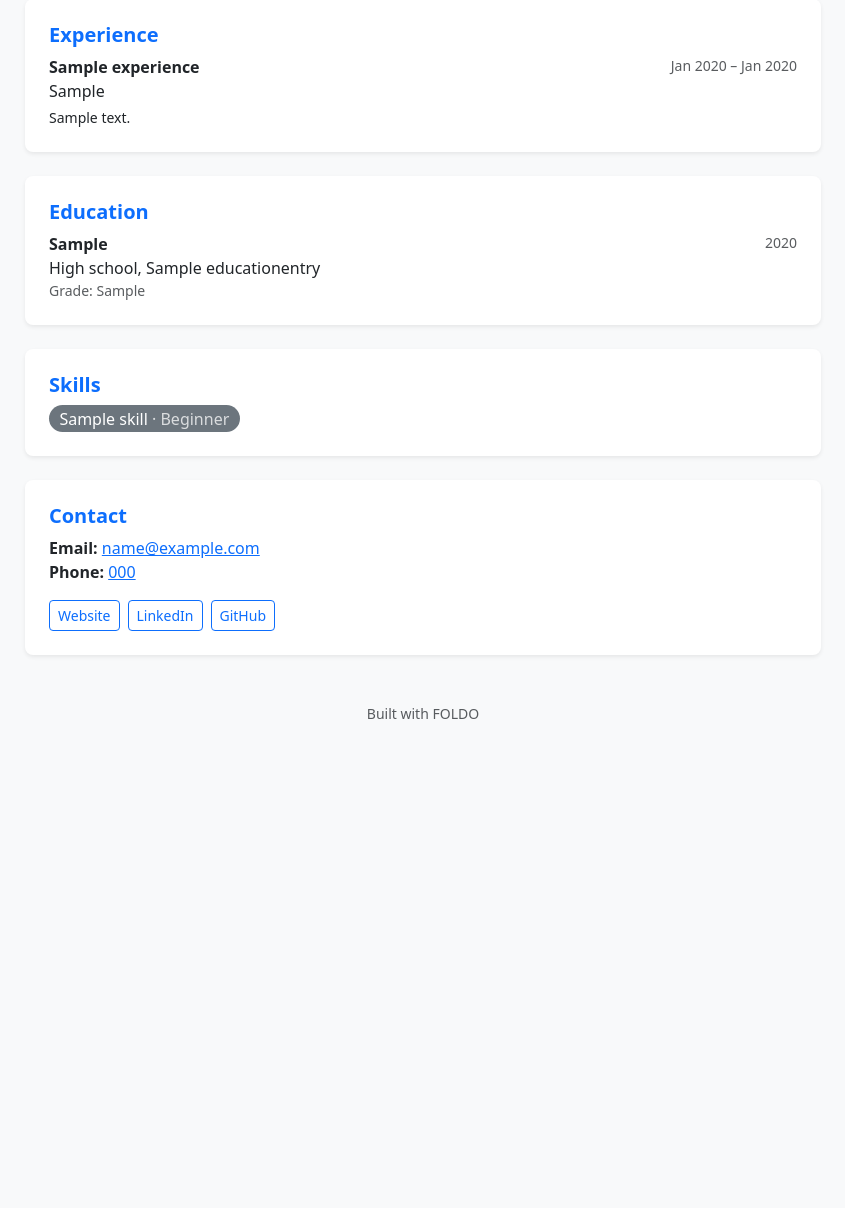
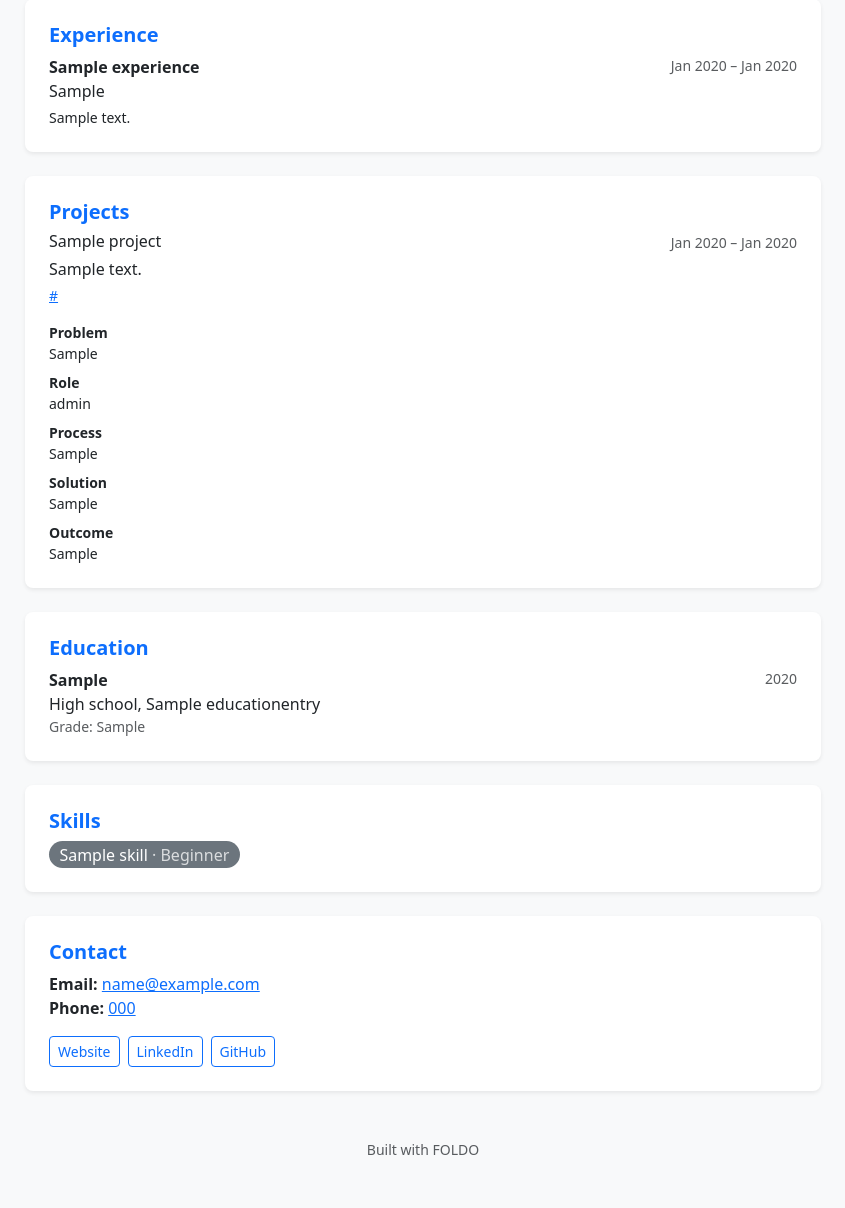
Before and after one commit to 6710615151/CN331-Foldo, a Django app: a page that uses apps/portfolios/templates/portfolios/layouts/_base.html in a window 1280 px wide. Shown: the part 437-1645 px from the top of the page, without its empty margins (217-1062 px from the left). Before the commit the page ends 1156 px from the top, so only its background shows below. Run offline with Django 5.2, Linux system fonts and the light colour scheme; tables that the repository leaves empty hold one stand-in row (values such as "Sample post"); grey boxes marked "Sample" are stand-in pictures.

Commit message:
add project to portfolio app
implent other branch feature

```diff
--- a/apps/portfolios/services.py
+++ b/apps/portfolios/services.py
@@ -8,6 +8,7 @@ from __future__ import annotations
 
 from apps.education.services import get_education_display
 from apps.profiles.services import build_display, get_default_profile, get_profiles
+from apps.profiles.projects.selectors import get_projects
 
 from .models import Portfolio
 
@@ -53,6 +54,7 @@ def build_portfolio_context(portfolio: Portfolio) -> dict:
         "education": get_education_display(owner),
         "skills": list(profile.skills.all()) if profile else [],
         "experiences": list(profile.experiences.all()) if profile else [],
+        "projects": list(get_projects(profile)) if profile else [],
     }
 
 
--- a/apps/portfolios/templates/portfolios/layouts/_base.html
+++ b/apps/portfolios/templates/portfolios/layouts/_base.html
@@ -85,6 +85,7 @@
     {% endif %}
 
     {% include "portfolios/sections/_experience.html" with experiences=experiences %}
+    {% include "portfolios/sections/_projects.html" with projects=projects %}
     {# Owned by other modules. They render nothing until those modules are implemented. #}
     {% include "education/_portfolio_section.html" with education=education %}
     {% include "portfolios/sections/_skills.html" with skills=skills %}
--- /dev/null
+++ b/apps/portfolios/templates/portfolios/sections/_projects.html
@@ -0,0 +1,36 @@
+{% if projects %}
+  <section class="card pf-card border-0 mb-4" aria-labelledby="projects-heading">
+    <div class="card-body p-4">
+      <h2 id="projects-heading" class="h5 pf-heading">Projects</h2>
+      {% for project in projects %}
+        <article{% if not forloop.last %} class="mb-4 pb-4 border-bottom"{% endif %}>
+          <div class="d-flex justify-content-between flex-wrap gap-1">
+            <h3 class="h6 mb-0">{{ project.project_name }}</h3>
+            {% if project.start_date %}
+              <span class="text-body-secondary small">
+                {{ project.start_date|date:"M Y" }} &ndash; {% if project.end_date %}{{ project.end_date|date:"M Y" }}{% else %}Present{% endif %}
+              </span>
+            {% elif project.end_date %}
+              <span class="text-body-secondary small">{{ project.end_date|date:"M Y" }}</span>
+            {% endif %}
+          </div>
+
+          {% if project.description %}<p class="mb-1 mt-1">{{ project.description|linebreaksbr }}</p>{% endif %}
+          {% if project.project_url %}
+            <p class="small mb-1"><a href="{{ project.project_url }}" target="_blank" rel="noopener noreferrer">{{ project.project_url }}</a></p>
+          {% endif %}
+
+          {% if project.has_story %}
+            <dl class="small mb-0 mt-3">
+              {% if project.problem %}<dt class="fw-semibold">Problem</dt><dd>{{ project.problem|linebreaksbr }}</dd>{% endif %}
+              {% if project.role %}<dt class="fw-semibold">Role</dt><dd>{{ project.role|linebreaksbr }}</dd>{% endif %}
+              {% if project.process %}<dt class="fw-semibold">Process</dt><dd>{{ project.process|linebreaksbr }}</dd>{% endif %}
+              {% if project.solution %}<dt class="fw-semibold">Solution</dt><dd>{{ project.solution|linebreaksbr }}</dd>{% endif %}
+              {% if project.outcome %}<dt class="fw-semibold">Outcome</dt><dd class="mb-0">{{ project.outcome|linebreaksbr }}</dd>{% endif %}
+            </dl>
+          {% endif %}
+        </article>
+      {% endfor %}
+    </div>
+  </section>
+{% endif %}
```
